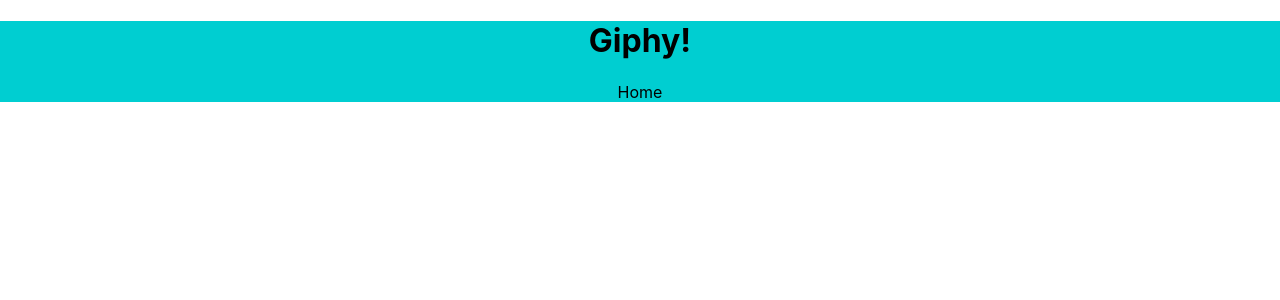
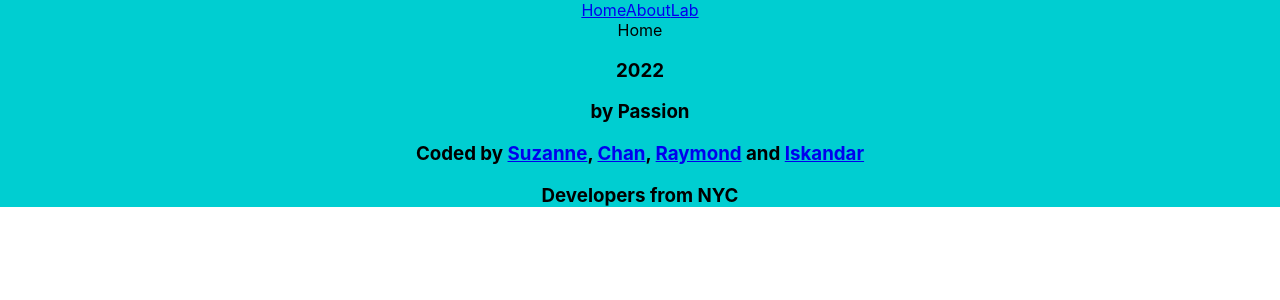
Before and after one commit to RayPerez22/giphy2, a React (Create React App) app: page / in a window 1280 px wide. Shown: the top 300 px of the page. Built offline with nearby package versions, Linux system fonts and the light colour scheme.

Commit message:
linked Nav and Footer components

```diff
--- a/src/components/App/App.js
+++ b/src/components/App/App.js
@@ -1,28 +1,27 @@
-import { useState } from 'react';
-import axios from 'axios'
-import './App.css';
-import { BrowserRouter as Router, Routes, Route } from 'react-router-dom'
+import {
+	BrowserRouter as Router,
+	Route,
+	Routes,
+} from 'react-router-dom';
+import About from '../../pages/About/About';
 import Home from '../../pages/Home/Home';
 import Lab from '../../pages/Lab/Lab';
-import About from '../../pages/About/About';
-
+import Footer from '../Footer/Footer';
+import Nav from '../Nav/Nav';
+import './App.css';
 
 function App() {
-
-
 	return (
 		<div className="App">
-      <h1>Giphy!</h1>
-
 			<Router>
+				<Nav />
 				<Routes>
-          <Route path='/' element={<Home />}/>
-          <Route path='/about' element={<About />}/>
-          <Route path='/lab' element={<Lab />}/>
+					<Route path="/" element={<Home />} />
+					<Route path="/about" element={<About />} />
+					<Route path="/lab" element={<Lab />} />
 				</Routes>
+				<Footer />
 			</Router>
-
-
 		</div>
 	);
 }
```
Lines whose indentation alone changed are shown as unchanged.
